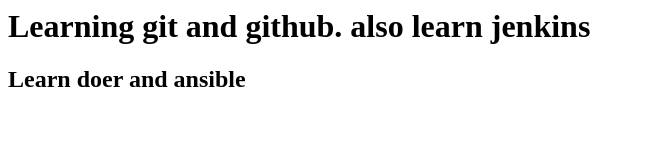
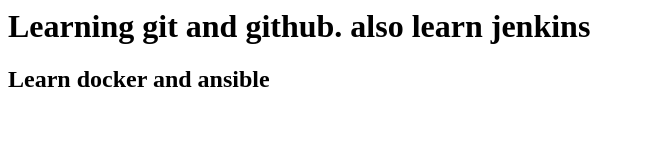
Before and after one commit to Aditya449930/firstgitrepo, a plain HTML site: page index.HTML in a window 1280 px wide. Shown: the whole page, without its empty margins (0-645 px from the left). Drawn offline with Linux system fonts and the light colour scheme.

Commit message:
fixed the bug

```diff
--- a/index.HTML
+++ b/index.HTML
@@ -1,6 +1,6 @@
 <html>
 <body>
 <h1>Learning git and github. also learn jenkins</h1>
-<h2>Learn doer and ansible</h2>
+<h2>Learn docker and ansible</h2>
 </body>
 </html>
```
